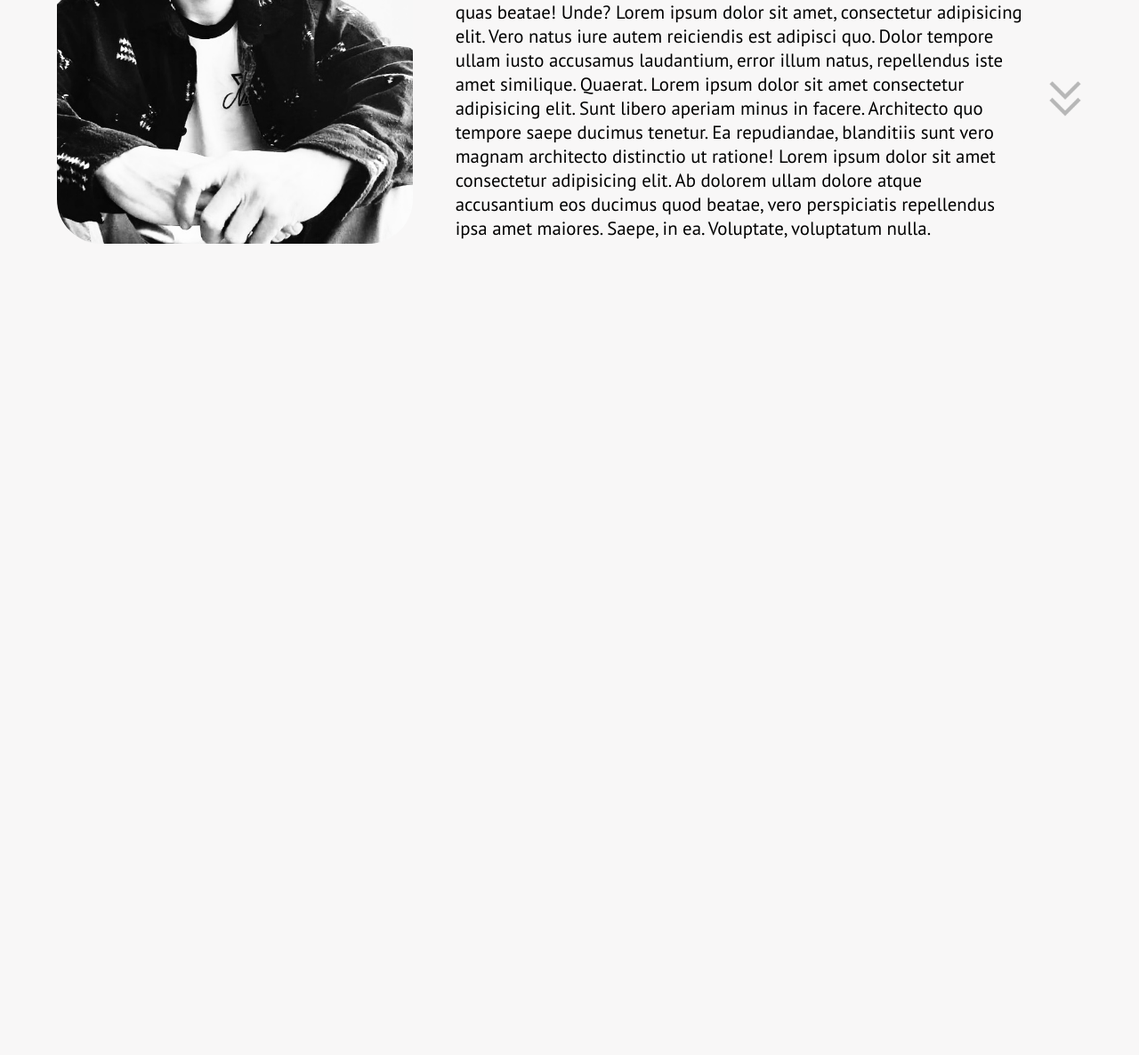
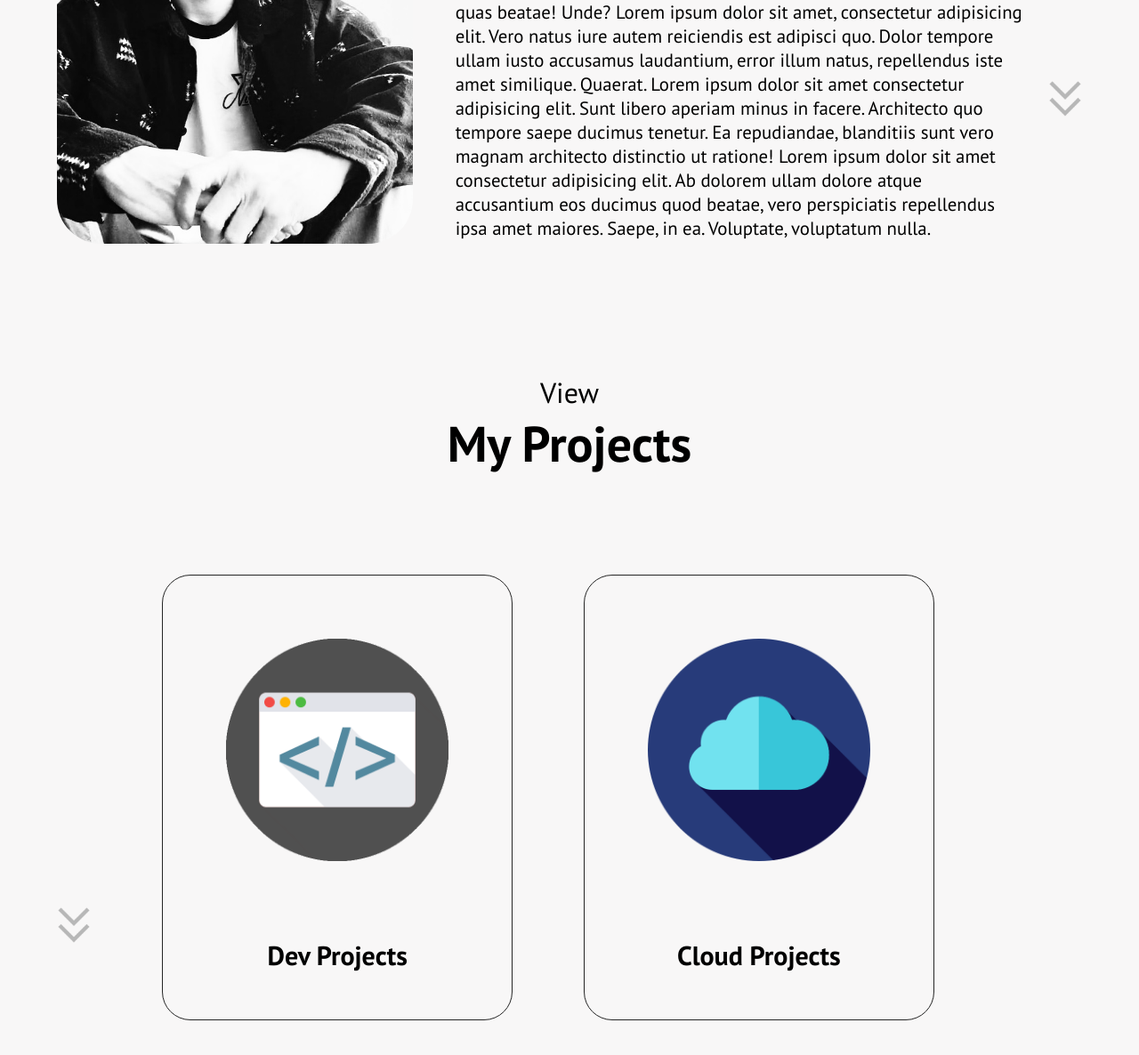
Before and after one commit to bmeinert8/Brian-Meinert-Site, a plain HTML site: page index.html in a window 1280 px wide. Shown: the part 1340-2526 px from the top of the page at 89% size. Before the commit the page ends 1640 px from the top, so only its background shows below. Drawn offline with Linux system fonts and the light colour scheme.

Commit message:
added the projects section

```diff
--- a/index.html
+++ b/index.html
@@ -90,6 +90,24 @@
         </div>
         <a href="#projects"><img src="./assets/arrow.png" alt="down arrow" class="icon arrow"></a>
     </section>
+    <section id="projects">
+        <p class="section_text_p1">View</p>
+        <h1 class="title">My Projects</h1>
+        <div class="section_container">
+            <div class="project_details_container">
+                <div class="project_containers">
+                    <div class="details_container">
+                        <img src="./assets/dev.png" alt="coding image" class="project-icon">
+                        <a class="project_links" href="#"><h3 class="projects_type">Dev Projects</h3></a>
+                    </div>
+                    <div class="details_container">
+                        <img src="./assets/cloud.png" alt="cloud image" class="project-icon">
+                        <a class="project_links" href="#"><h3 class="projects_type">Cloud Projects</h3></a>
+                </div>
+            </div>
+        </div>
+        <a href="#skills"><img src="./assets/arrow.png" alt="down arrow" class="icon arrow alt_arrow"></a>
+    </section>
     <script src="main.js"></script>
 </body>
 </html>
--- a/style.css
+++ b/style.css
@@ -316,3 +316,55 @@ section{
  .text_container h3{
     margin-bottom: 2rem;
  }
+
+ /*Projects Section*/
+
+ #projects{
+    position: relative;
+    margin-top: 5rem;
+ }
+
+ .project_containers, .project_detail_container{
+    display: flex;
+    gap: 5rem;;
+ }
+
+ .details_container{
+    padding: 1.3rem;
+    flex: 1;
+    border:#252525 0.1rem solid;
+    border-radius: 2rem;
+    text-align: center;
+ }
+
+.project-icon{
+        height: 250px;
+        width: 250px;
+        border-radius: 50px;
+        margin-bottom: 2rem;
+        padding: 50px
+}
+
+.project_details_container{
+    display: flex;
+    gap: 2rem;
+    margin: 7rem auto;
+}
+
+.projects_type{
+    font-size: 30px;
+    margin-bottom: 2rem;
+}
+
+.project_links:hover{
+    color: #6c6b6b;
+    text-decoration: underline;
+    text-underline-offset: 0.5rem;
+    text-decoration-color: #6c6b6b;
+
+}
+
+.alt_arrow{
+    left:0;
+    margin-left: 3rem;
+}
```
Also changed, not shown: assets/cloud.png (added), assets/dev.png (added).
